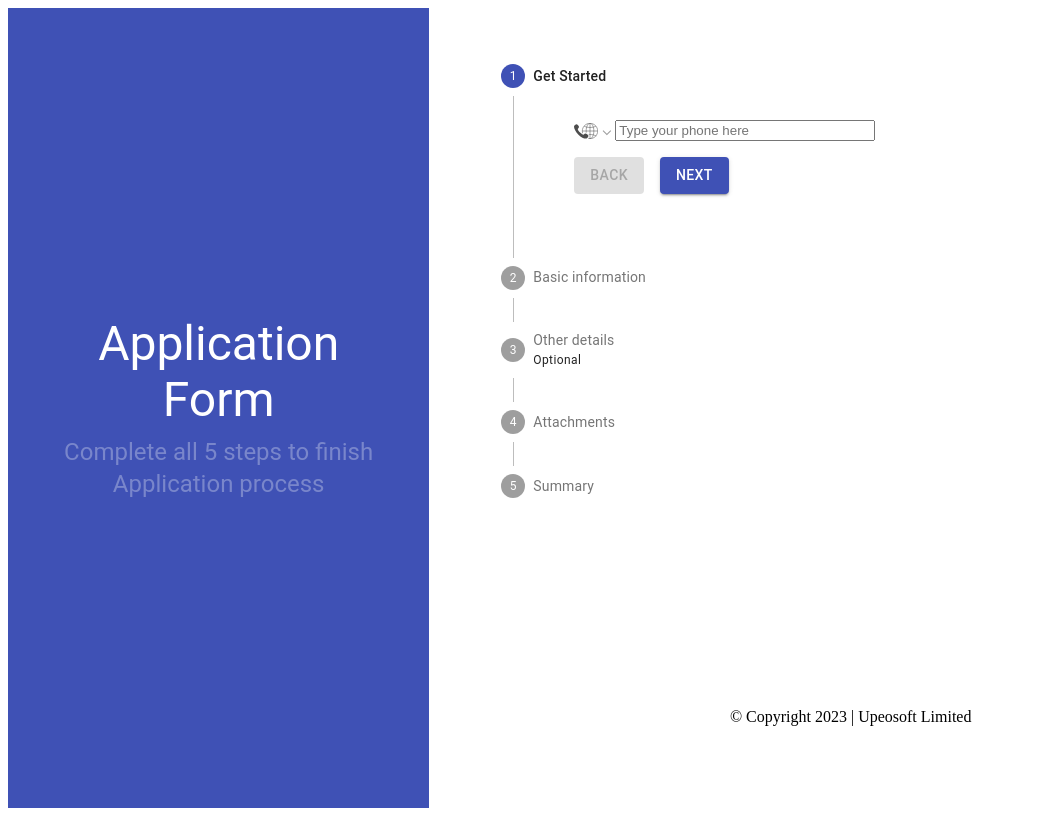
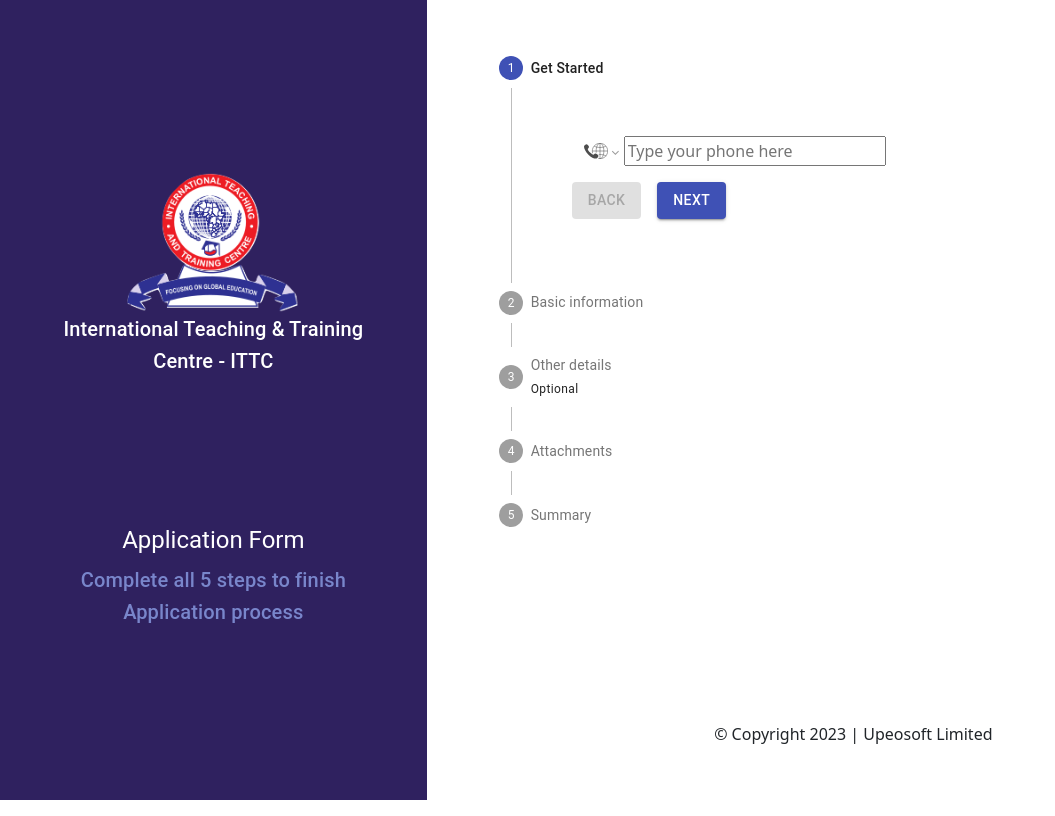
Before and after one commit to Elvis888361/upeosoft_applicant, a React (Create React App) app: page / in a window 1280 px wide. Shown: the whole page, without its empty margins (0-1055 px from the left). Built offline with nearby package versions, Linux system fonts and the light colour scheme.

Commit message:
update changes

```diff
--- a/package.json
+++ b/package.json
@@ -14,8 +14,10 @@
         "pdfjs-dist": "^3.4.120",
         "react": "^16.9.0",
         "react-bootstrap": "^1.6.6",
+        "react-country-region-selector": "^3.6.1",
         "react-dom": "^16.9.0",
         "react-file-base64": "^1.0.3",
+        "react-phone-input-2": "^2.15.1",
         "react-phone-number-input": "^3.2.19",
         "react-scripts": "^3.1.1",
         "react-viewer": "^3.2.2"
--- a/src/App.js
+++ b/src/App.js
@@ -21,7 +21,7 @@ const useStyles = makeStyles((theme) => ({
     flexDirection: "column",
     justifyContent: "center",
     textAlign: "center",
-    backgroundColor: theme.palette.primary.main,
+    backgroundColor: "rgb(47,33,95)",
     [theme.breakpoints.down("sm")]: {
       flexGrow: 1,
     },
@@ -31,8 +31,7 @@ const useStyles = makeStyles((theme) => ({
     marginBottom: theme.spacing(1),
   },
   titleWrap:{
-    display:"none",
-    marginBottom:"30%"
+    marginBottom:"40%"
   },
   subtitle: {
     color: theme.palette.primary.light,
@@ -55,21 +54,18 @@ function App() {
     <ApplicantContextProvider>
       <Grid container className={classes.root}>
         <Grid item className={classes.header} xs={12} md={4}>
-          <div>
-            <Typography className={classes.titleWrap}>
+
+            <div className={classes.titleWrap}>
               <img src="ittc_logo.png" alt="" className={classes.imgs} />
-              <Typography variant="h3" className={classes.title}>
-                INTERNATIONAL
+              <Typography variant="h6" className={classes.title}>
+              International Teaching & Training Centre - ITTC
               </Typography>
-              <Typography className={classes.title}>
-                TEACHING AND TRAINING CENTER-KITENGELA CAMPUS
-              </Typography>
-            </Typography>
-            <Typography variant="h3" className={classes.title}>
+            </div>
+
+            <Typography variant="h5" className={classes.title}>
               Application Form
             </Typography>
-          </div>
-          <Typography variant="h5" className={classes.subtitle}>
+          <Typography variant="h6" className={classes.subtitle}>
             Complete all 5 steps to finish Application process
           </Typography>
         </Grid>
--- a/src/ApplicationForm/ApplicantContext.js
+++ b/src/ApplicationForm/ApplicantContext.js
@@ -17,6 +17,7 @@ export default props => {
       pdfFile:"",
       pdfIdFile:"",
       pdfPassportFile:"",
+      phoneNumber:"",
       academic_year:"",
       academic_term:"",
       date_of_birth: new Date().toISOString().slice(0, 10),
--- a/src/ApplicationForm/ApplicantSummary.js
+++ b/src/ApplicationForm/ApplicantSummary.js
@@ -21,15 +21,12 @@ const useStyles = makeStyles(theme => ({
 export default props => {
   const classes = useStyles();
   const [state] = useContext(ApplicantContext);
-  const { salutation, last_name, first_name, middle_name, student_email_id, student_mobile_number,kcse_grade,student_category,program,academic_year,academic_term,date_of_birth,gender,address_1,city,nationality,country,kcse_certificate} = state.user;
+  const { salutation, last_name, first_name, middle_name, student_email_id, student_mobile_number,kcse_grade,student_category,program,academic_year,academic_term,date_of_birth,gender,address_1,city,nationality,country} = state.user;
   return (
     <Fragment>
       <Grid container className={classes.summary}>
         <Grid item xs={12}>
           <Typography variant='h4'>Confirm Your Aplication.</Typography>
-        </Grid>
-        <Grid item xs={12}>
-          <Typography variant='body2'>{kcse_certificate != null && <img src={kcse_certificate} alt="" />}<span>{kcse_certificate}</span></Typography>
         </Grid>
         <Grid item xs={12} lg={4}>
           <Typography variant='h6'>Full Name</Typography>
--- a/src/ApplicationForm/Attachments.js
+++ b/src/ApplicationForm/Attachments.js
@@ -23,7 +23,6 @@ export default props => {
         reader.readAsDataURL(selectedFile)
         reader.onload=(e)=>{
           setKcse_certificate(e.target.result)
-          console.log(e.target.result)
         }
       }else{
         setKcse_certificate(null)
@@ -42,7 +41,6 @@ export default props => {
         reader.readAsDataURL(selectedFile)
         reader.onload=(e)=>{
           setPDFFile(e.target.result)
-          console.log(e.target.result)
         }
       }else{
         setPDFFile(null)
@@ -61,7 +59,6 @@ export default props => {
         reader.readAsDataURL(selectedFile)
         reader.onload=(e)=>{
           setPDFIdFile(e.target.result)
-          console.log(e.target.result)
         }
       }else{
         setPDFIdFile(null)
@@ -81,7 +78,6 @@ export default props => {
         reader.readAsDataURL(selectedFile)
         reader.onload=(e)=>{
           setPDFPassportFile(e.target.result)
-          console.log(e.target.result)
         }
       }else{
         setPDFPassportFile(null)
--- a/src/ApplicationForm/BasicInformation.js
+++ b/src/ApplicationForm/BasicInformation.js
@@ -21,7 +21,7 @@ export default (props) => {
   const [academic_term, setAcademic_term] = React.useState("");
   const [student_category, setStudent_Category] = React.useState("");
   const API_URL =
-    "http://127.0.0.1:8002/api/method/upeoeducation.services.rest.";
+    "http://127.0.0.1:8003/api/method/upeoeducation.services.rest.";
   const handleChangeSalutation = (event) => {
     setSalutation(event.target.value);
     user.salutation = event.target.value;
--- a/src/ApplicationForm/GetStarted.js
+++ b/src/ApplicationForm/GetStarted.js
@@ -4,15 +4,18 @@ import {  Grid } from "@material-ui/core";
 import PhoneInput from "react-phone-number-input";
 import { parsePhoneNumberFromString } from "libphonenumber-js";
 //CONTEXT
-import 'react-phone-number-input/style.css'
+import 'react-phone-number-input/style.css';
+import 'bootstrap/dist/css/bootstrap.min.css';
 import { ApplicantContext } from "./ApplicantContext";
 import axios from "axios";
+// import { makeStyles } from "@material-ui/core/styles";
+import "./style.css";
 
 export default props => {
   const [state] = useContext(ApplicantContext);
-  const { user, errors } = state;
+  const { user} = state;
   const API_URL =
-    "http://127.0.0.1:8002/api/method/upeoeducation.services.rest.create_phone_number";
+    "http://127.0.0.1:8003/api/method/upeoeducation.services.rest.create_phone_number";
 
 
   const [phoneNumber, setPhoneNumber] = useState("");
@@ -31,7 +34,11 @@ export default props => {
 
     if (!isValidPhoneNumber(phoneNumber, countryCode)) {
       alert("Invalid phone number!");
+      user.student_mobile_number=null
+      setPhoneNumber('')
     } else {
+      if(phoneNumber){
+
          user.student_mobile_number=phoneNumber
         const phone_number=user.student_mobile_number
         async function post() {
@@ -43,6 +50,8 @@ export default props => {
           throw(err);
           }
         }post();
+      }
+
 
     }
   };
@@ -55,9 +64,13 @@ export default props => {
       return false;
     }
   };
+
   return (
     <Grid container spacing={2}>
-        <Grid item xs={12} lg={6}>
+        <Grid item xs={12} >
+
+    <div className="container">
+      <div className="form-group col-md-6">
       <div className="form-container">
         <label className="label" value={countryCode} onChange={(e) => handleCountryChange(e.target.value)}>
         </label>
@@ -65,18 +78,22 @@ export default props => {
         <PhoneInput
           id="phone"
           value={phoneNumber}
+          inputStyle={{ height: '50px', border: '1px solid #ccc' }}
+          focusStyle={{ border: '1px solid blue' }}
           onChange={handlePhoneChange}
           onBlur={handleSubmit}
           placeholder="Type your phone here"
           variant="outlined"
           margin="normal"
-          InputLabelProps={{
-            shrink: true,
+          inputProps={{
+            name: 'phone',
+            required: true,
+            autoFocus: true
           }}
-          error={!!errors["student_mobile_number"]}
           required
-          fullWidth
         />
+         </div>
+    </div>
         </Grid>
       </Grid>
 
--- a/src/ApplicationForm/OtherDetails.js
+++ b/src/ApplicationForm/OtherDetails.js
@@ -1,6 +1,8 @@
 import React, { useContext, useEffect, useState } from "react";
 import { ApplicantContext } from "./ApplicantContext";
 import { isWidthDown } from "@material-ui/core/withWidth";
+import { CountryDropdown, RegionDropdown } from 'react-country-region-selector';
+
 //GENERAL
 import {
   FormControl,
@@ -18,28 +20,29 @@ export default (props) => {
   const { user, errors } = state;
   const dateLimit = new Date();
   dateLimit.setFullYear(dateLimit.getFullYear() - 15);
+  const [countrys, setCountrys] = useState('');
+  const [regions, setRegions] = useState('');
+  const handleCountrysChange = (val) => {
+    setCountrys(val);
+    user.country = val;
+    setRegions(''); // Reset the region when a new country is selected
+  };
+
+  const handleRegionChange = (val) => {
+    setRegions(val);
+    user.city=val;
+  };
   const [gender, setGender] = React.useState("");
-  const [country, setCountry] = React.useState("");
   const API_URL =
-    "http://127.0.0.1:8002/api/method/upeoeducation.services.rest.";
-  const handleChangeCountry = (event) => {
-    setCountry(event.target.value);
-    user.country = event.target.value;
-  };
+    "http://127.0.0.1:8003/api/method/upeoeducation.services.rest.";
+
   const handleChangeGender = (event) => {
     setGender(event.target.value);
     user.gender = event.target.value;
   };
-  const [countries, setCountries] = useState([]);
+
   const [genders, setGenders] = useState([]);
-  useEffect(() => {
-    async function fetchCountryData() {
-      const response = await axios.get(API_URL + "get_countries");
-      const data = JSON.parse(response.data.message);
-      setCountries(data);
-    }
-    fetchCountryData();
-  }, []);
+
   useEffect(() => {
     async function fetchGenderData() {
       const response = await axios.get(API_URL + "get_gender");
@@ -48,6 +51,7 @@ export default (props) => {
     }
     fetchGenderData();
   }, []);
+
   return (
     <Grid container spacing={2}>
       <Grid item xs={12} lg={6}>
@@ -106,22 +110,6 @@ export default (props) => {
       </Grid>
       <Grid item xs={12} lg={6}>
         <TextField
-          placeholder="Type your Town here"
-          name="city"
-          label="City"
-          value={user.city}
-          type="text"
-          variant="outlined"
-          margin="normal"
-          InputLabelProps={{
-            shrink: true,
-          }}
-          error={!!errors["city"]}
-          fullWidth
-        />
-      </Grid>
-      <Grid item xs={12} lg={6}>
-        <TextField
           type="text"
           name="nationality"
           label="Nationality"
@@ -135,8 +123,21 @@ export default (props) => {
           fullWidth
         />
       </Grid>
-      <Grid item xs={12} lg={6}>
-        <FormControl fullWidth variant="outlined">
+
+
+      <Grid item xs={12} >
+      <div>
+        <CountryDropdown
+        value={countrys}
+        onChange={handleCountrysChange}
+      />
+      <RegionDropdown
+        country={countrys}
+        value={regions}
+        onChange={handleRegionChange}
+      />
+    </div>
+        {/* <FormControl fullWidth variant="outlined">
           <InputLabel id="demo-simple-select-label">Country</InputLabel>
           <Select
             label="Country"
@@ -151,7 +152,7 @@ export default (props) => {
               </MenuItem>
             ))}
           </Select>
-        </FormControl>
+        </FormControl> */}
       </Grid>
     </Grid>
   );
--- a/src/ApplicationForm/index.js
+++ b/src/ApplicationForm/index.js
@@ -76,7 +76,7 @@ export default props => {
   const [open, setOpen] = React.useState(false);
   const [state, setState] = useContext(ApplicantContext);
   const API_URL =
-    "http://127.0.0.1:8002/api/method/upeoeducation.services.rest.create_student_data";
+    "http://127.0.0.1:8003/api/method/upeoeducation.services.rest.create_student_data";
   const handleSubmitData=()=>{
       async function post() {
         try {
```
Also changed, not shown: src/ApplicationForm/style.css (added), 1 other file (tests, documents, lock files or other folders). Lines whose indentation alone changed are shown as unchanged.
